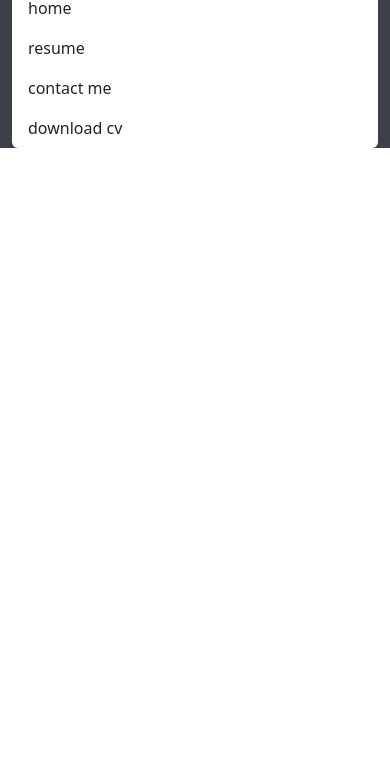
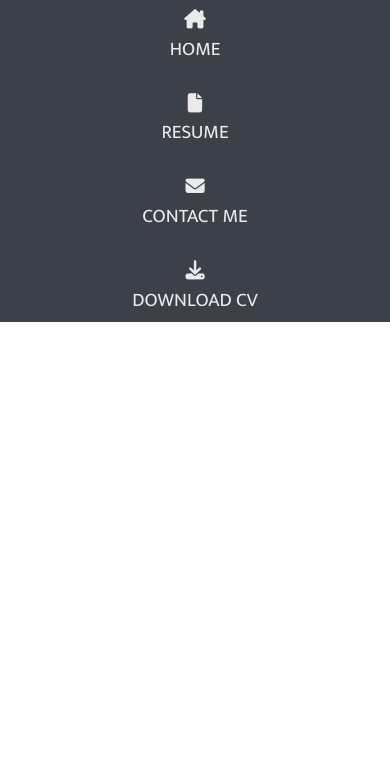
Before and after one commit to carl2087/my-full-template, a plain HTML site: page index.html in a window 390 px wide. Shown: the part 75-844 px from the top of the page. Drawn offline with nearby package versions, Linux system fonts and the light colour scheme.

Commit message:
added fully responsive header with nav links and styling

```diff
--- a/assets/css/style.css
+++ b/assets/css/style.css
@@ -32,3 +32,25 @@ h1,h2,h3,h4 {
 #nav > li {
     border: none;
 }
+
+.nav-links {
+    font-family: 'Mukta', sans-serif;
+    font-size: 1.2em;
+}
+
+.list-group-item  {
+    background: none;
+    color: #eaeaea;
+    text-transform: uppercase;
+    text-align: center;
+    margin-top: 10px;
+}
+
+.list-group-item span {
+    display: block;
+}
+
+a {
+    text-decoration: none;
+    color: #eaeaea;
+}
--- a/index.html
+++ b/index.html
@@ -17,27 +17,41 @@
 </head>
 <!-- header with page links -->
 <header>
-    <div class="container no-gutters">
+    <div class="container-fluid no-gutters">
         <div class="row no-gutters">
             <div class="col-md-6">
                 <div class="col heading">
+                    <a href="index.html">
                     <h1 class="name">Carl Ellis</h1>
                     <h2 class="title">Full Stack Developer</h2>
+                    </a>
                 </div>
             </div>
-            <div class="col">
-                <ul id="nav" class="list-group list-group-horizontal-md">
+            <div class="col col-md-6">
+                <ul id="nav" class="list-group list-group-horizontal-md nav-links">
                     <li class="list-group-item flex-fill">
-                        home
+                        <a href="index.html">
+                        <i class="fa-solid fa-house-chimney"></i>
+                        <span>Home</span>
+                        </a>
                     </li>
                     <li class="list-group-item flex-fill">
-                        resume
+                        <a href="resume.html">
+                        <i class="fa-solid fa-file"></i>
+                        <span>Resume</span>
+                        </a>
                     </li>
                     <li class="list-group-item flex-fill">
-                        contact me
+                        <a href="contact.html">
+                        <i class="fa-solid fa-envelope"></i>
+                        <span>Contact me</span>
+                        </a>
                     </li>
                     <li class="list-group-item flex-fill">
-                        download cv
+                        <a target="_blank" href="">
+                        <i class="fa-solid fa-download"></i>
+                        <span>Download CV</span>
+                    </a>
                     </li>
                 </ul>
             </div>
```
